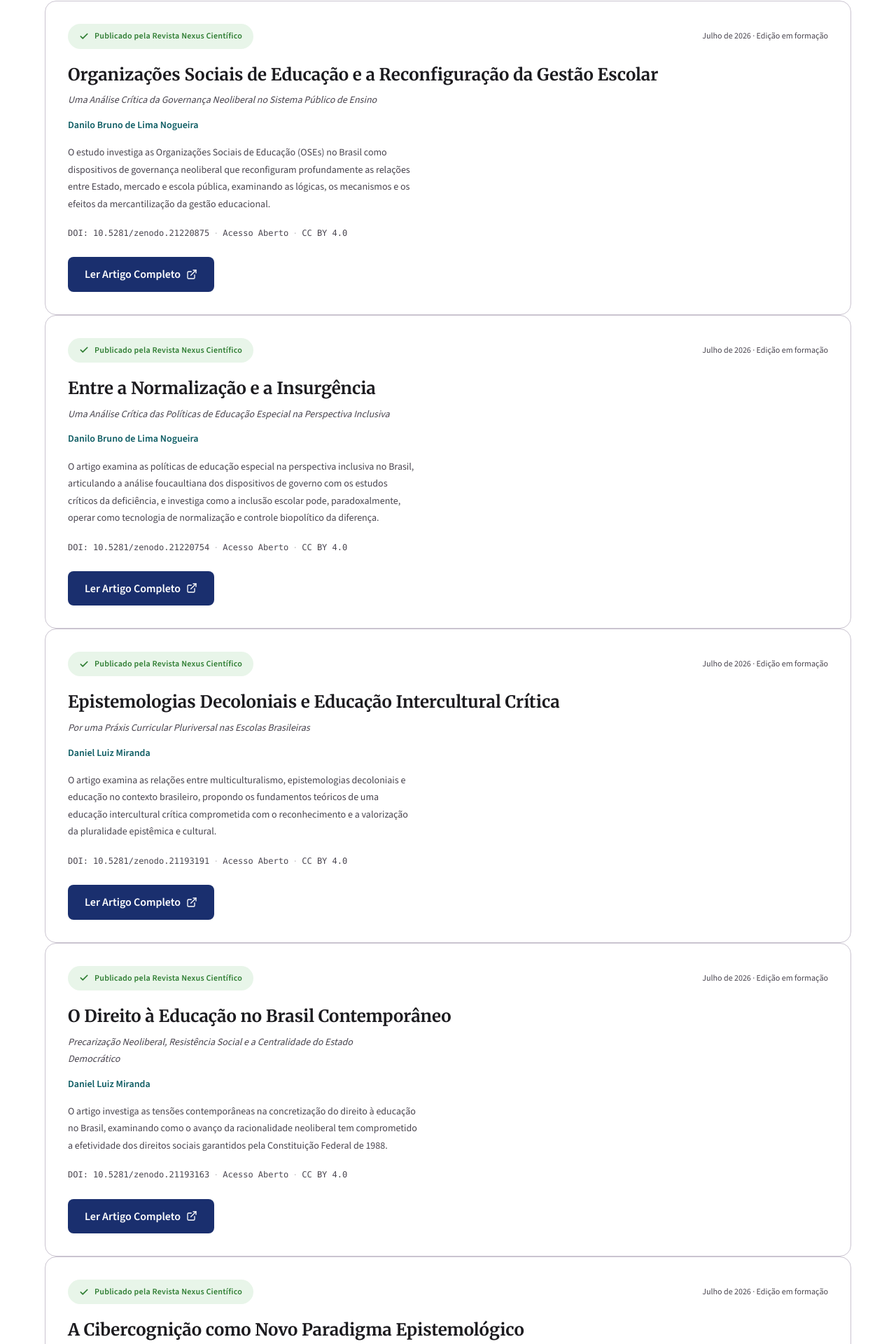
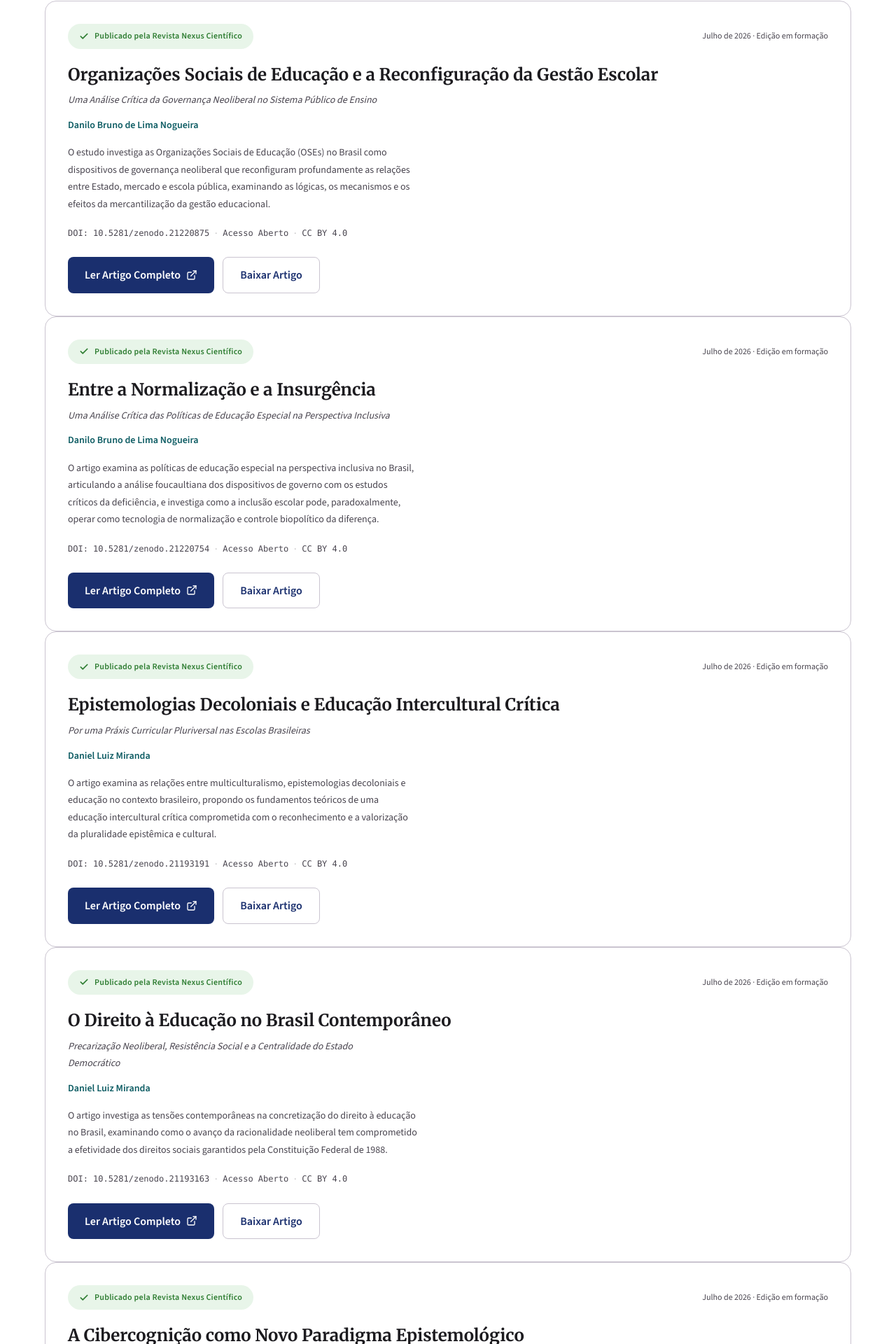
Before and after one commit to Nexus-Cientifico/nexus-cientifico-site, a React (Vite) app: page /revista in a window 1280 px wide. Shown: the part 407-2327 px from the top of the page at 70% size. Built offline with nearby package versions, Linux system fonts and the light colour scheme.

Commit message:
Add files via upload

```diff
--- a/src/pages/Revista.jsx
+++ b/src/pages/Revista.jsx
@@ -71,6 +71,14 @@ export default function Revista() {
                 Ler Artigo Completo
                 <ExternalIcon />
               </a>
+              <a
+                href="https://zenodo.org/records/21220875/files/com%20doi%20Danilo%20art%204.docx?download=1"
+                target="_blank"
+                rel="noopener noreferrer"
+                className={styles.articleBtnSecondary}
+              >
+                Baixar Artigo
+              </a>
             </div>
           </div>
 
@@ -118,6 +126,14 @@ export default function Revista() {
                 Ler Artigo Completo
                 <ExternalIcon />
               </a>
+              <a
+                href="https://zenodo.org/records/21220754/files/Danilo%20art%202.docx?download=1"
+                target="_blank"
+                rel="noopener noreferrer"
+                className={styles.articleBtnSecondary}
+              >
+                Baixar Artigo
+              </a>
             </div>
           </div>
 
@@ -162,6 +178,14 @@ export default function Revista() {
               >
                 Ler Artigo Completo
                 <ExternalIcon />
+              </a>
+              <a
+                href="https://zenodo.org/records/21193191/files/Art.%20Daniel%202.docx?download=1"
+                target="_blank"
+                rel="noopener noreferrer"
+                className={styles.articleBtnSecondary}
+              >
+                Baixar Artigo
               </a>
             </div>
           </div>
@@ -208,6 +232,14 @@ export default function Revista() {
               >
                 Ler Artigo Completo
                 <ExternalIcon />
+              </a>
+              <a
+                href="https://zenodo.org/records/21193163/files/Art.%20Daniel%201.docx?download=1"
+                target="_blank"
+                rel="noopener noreferrer"
+                className={styles.articleBtnSecondary}
+              >
+                Baixar Artigo
               </a>
             </div>
           </div>
```
